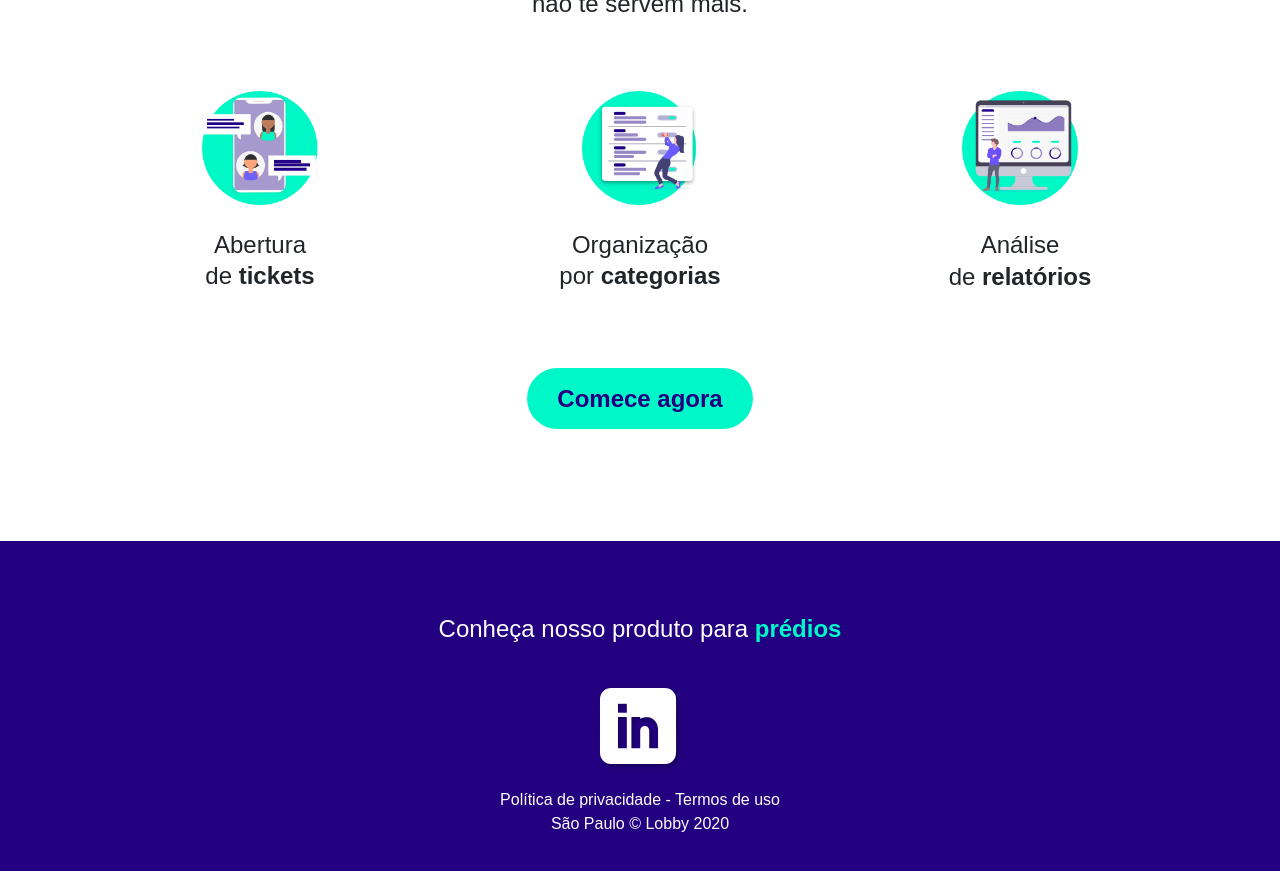
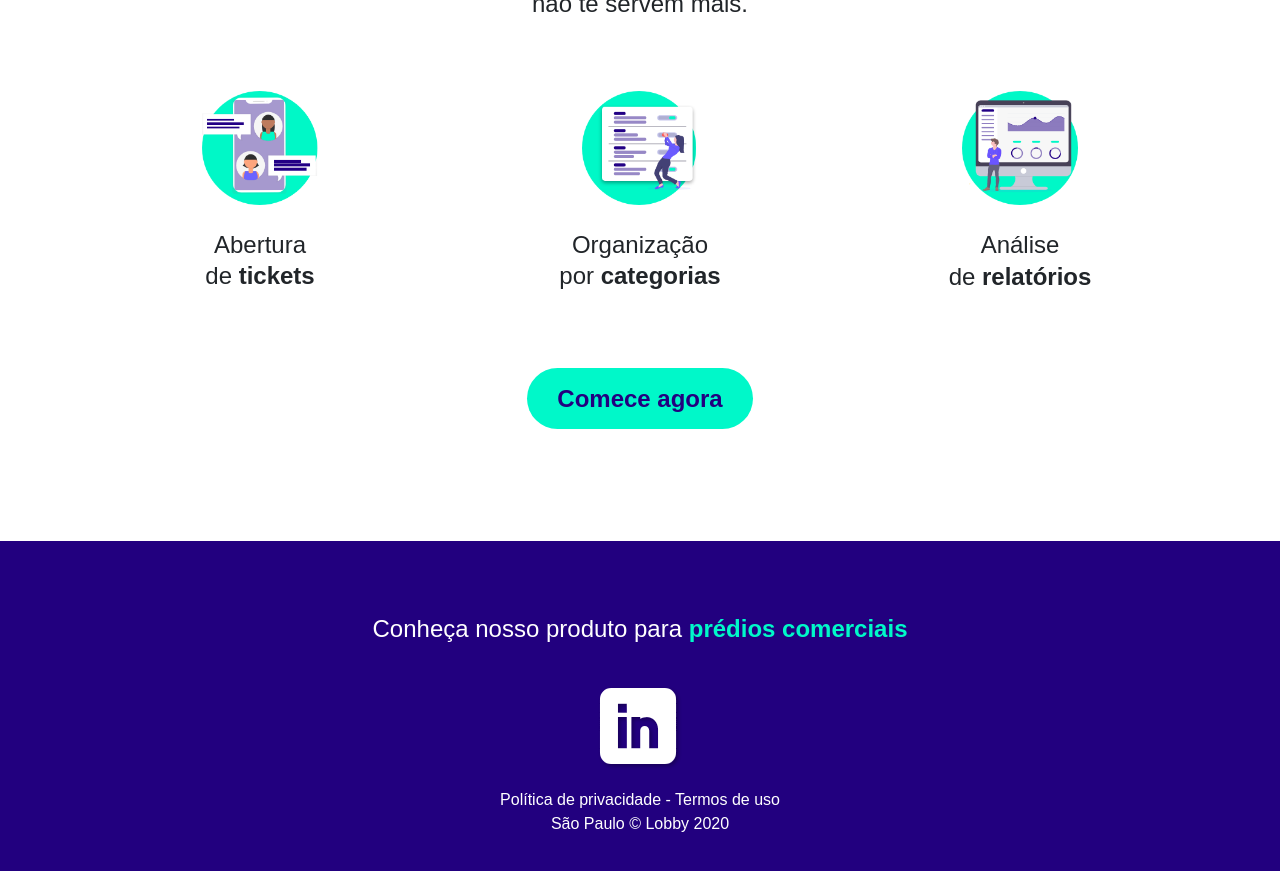
Before and after one commit to lobby-tech/lobby.tech, a Jekyll site: the page built from empresas.html, in a window 1280 px wide and 900 px high, scrolled down 1050 px. Shown: the top 871 px of the window. Built offline with Jekyll 4.4.1, drawn with Linux system fonts in a browser that asks for light colours.

Commit message:
Updated text

```diff
--- a/empresas.html
+++ b/empresas.html
@@ -114,7 +114,7 @@ layout: default
     <div class="row pt-5">
       <p class="col-12 col-md-12 px-3 pt-4 font--lg font-title text-center">
         <a href="/" class="font--white">
-          Conheça nosso produto para <span class="text--highlight">prédios</span>
+          Conheça nosso produto para <span class="text--highlight">prédios comerciais</span>
         </a>
       </p>
       <div class="mt-4 mb-5 col-12 text-center">
```
